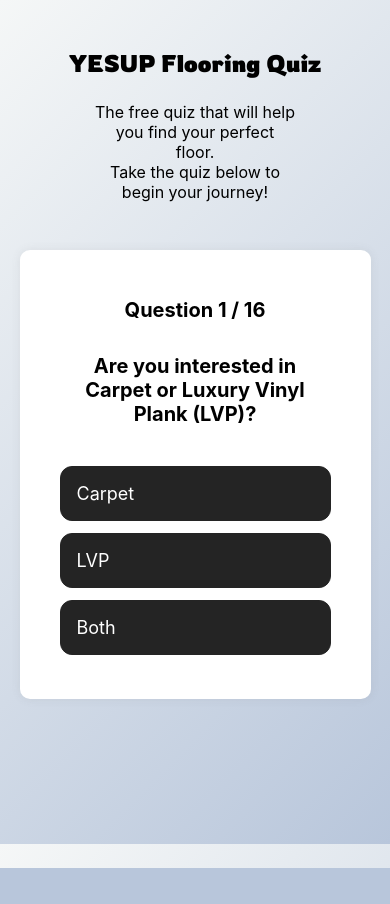
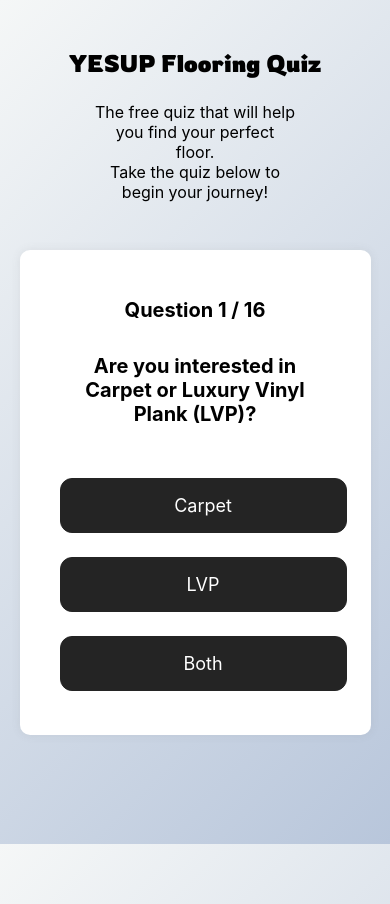
Before and after one commit to Galondor/yesup, a React (Create React App) app: page / in a window 390 px wide. Before the commit the page ends 868 px from the top, so only its background shows below. Built offline with nearby package versions, Linux system fonts and the light colour scheme.

Commit message:
Question Fixes & Mobile Styling

```diff
--- a/src/App.css
+++ b/src/App.css
@@ -32,6 +32,7 @@
   background-color: #242424;
   color: #ffffff;
   border: none;
+  border-radius: 12px;
   display: block;
   width: 100%;
   padding: 10px;
@@ -160,12 +161,10 @@
   width: 60%;
   overflow: hidden;
   margin-bottom: 20vh;
-  max-width: 700px;
 }
 
 .quiz_header {
   padding: 64px;
-  padding-bottom: 96px;
 }
 
 .loading_container {
@@ -188,6 +187,12 @@
   }
 }
 
+.options {
+  display: flex;
+  flex-flow: row wrap;
+  justify-content: center;
+}
+
 .option {
   padding: 16px;
   border: 1px solid #242424;
@@ -199,13 +204,15 @@
   transition: all 300ms ease-in-out;
   color: #fff;
   font-size: 18px;
+  box-sizing: border-box;
+  width: 35%;
 }
 
 .option:hover {
   background-color: #5ce1e6;
   color:#242424;
   cursor: pointer;
-  transform: scale(1.1);
+  transform: scale(1.05);
 }
 
 .results {
@@ -348,7 +355,7 @@
 
 }
 
-@media (max-width: 425px) {
+@media (max-width: 430px) {
   .intro_para {
     font-size: 16px;
   }
@@ -373,6 +380,15 @@
 
   .quiz_container {
     width: 90%;
+  }
+
+  .options {
+    flex-direction: column;
+  }
+
+  .option {
+    width: 100%;
+    text-align: center;
   }
 }
 
--- a/src/App.js
+++ b/src/App.js
@@ -41,9 +41,6 @@
       default:
       break;
     }
-
-    console.log("LVP:" + scoreLVP);
-    console.log("CPT:" + scoreCPT);
 
     if (currentQuestion + 1 < filteredQuestions.length) {
       setLoadingState(true);
@@ -96,6 +93,9 @@
               <h2 className='results_title'>
                 Thank you for taking the quiz!
               </h2>
+              <button onClick={() => window.location.reload()} className='refresh_button'>
+                New Quiz
+              </button>
             </div>
           ) : (
             <>
@@ -103,7 +103,7 @@
                 Question {currentQuestion + 1} / {filteredQuestions.length}
               </h2>
               <h2 id='question'>{filteredQuestions[currentQuestion].text}</h2>
-              <ul>
+              <ul className='options'>
                 {filteredQuestions[currentQuestion].options.map((option, index) => {
                   return (
                     <li
--- a/src/assets/Questions.json
+++ b/src/assets/Questions.json
@@ -13,9 +13,9 @@
     "quiz": "Standard",
     "options": [
       { "id": 0, "text": "Rental", "value": 0 },
-      { "id": 1, "text": "$0 to $100,000", "value": 5 },
-      { "id": 2, "text": "$100,000 to $225,000", "value": 10 },
-      { "id": 3, "text": "$250,000 or more", "value": 15 }
+      { "id": 1, "text": "$60,000 to $150,000", "value": 5 },
+      { "id": 2, "text": "$150,000 to $300,000", "value": 10 },
+      { "id": 3, "text": "$300,000 or more", "value": 15 }
     ]
   },
   {
```
